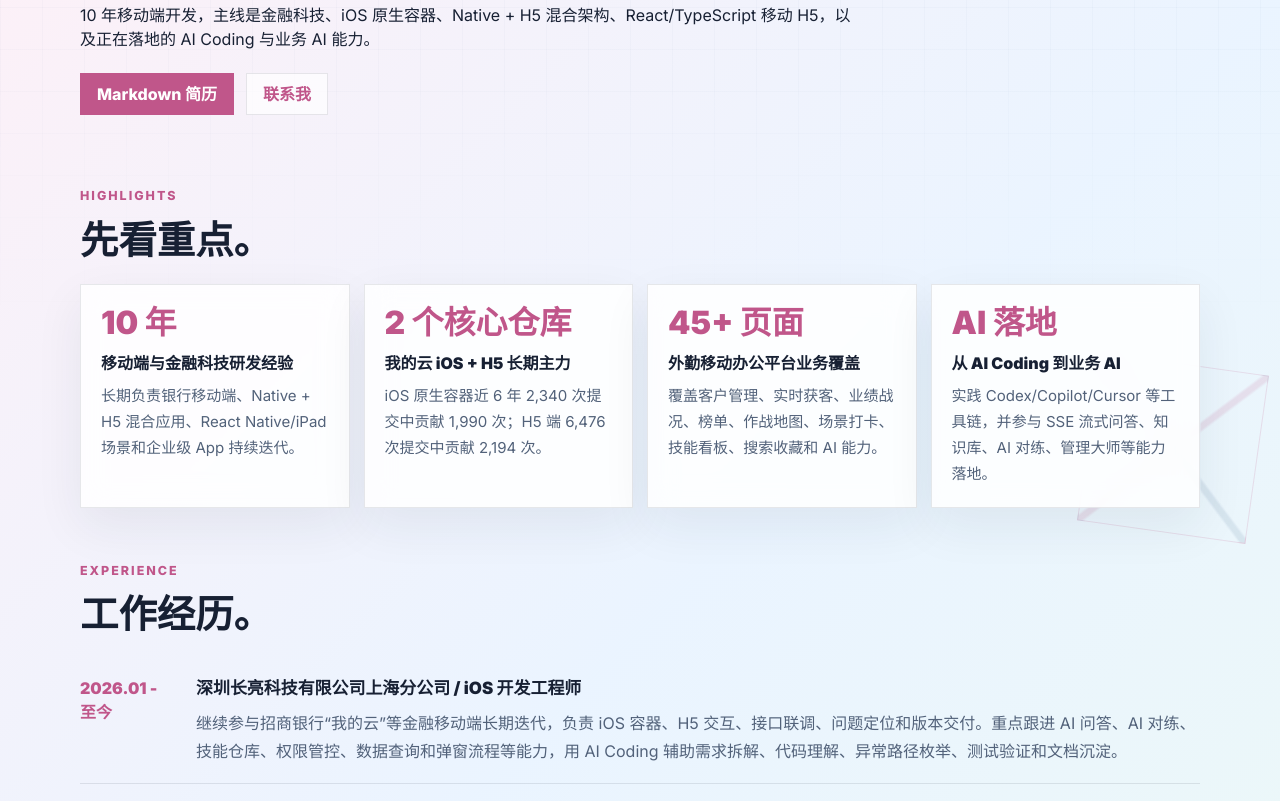
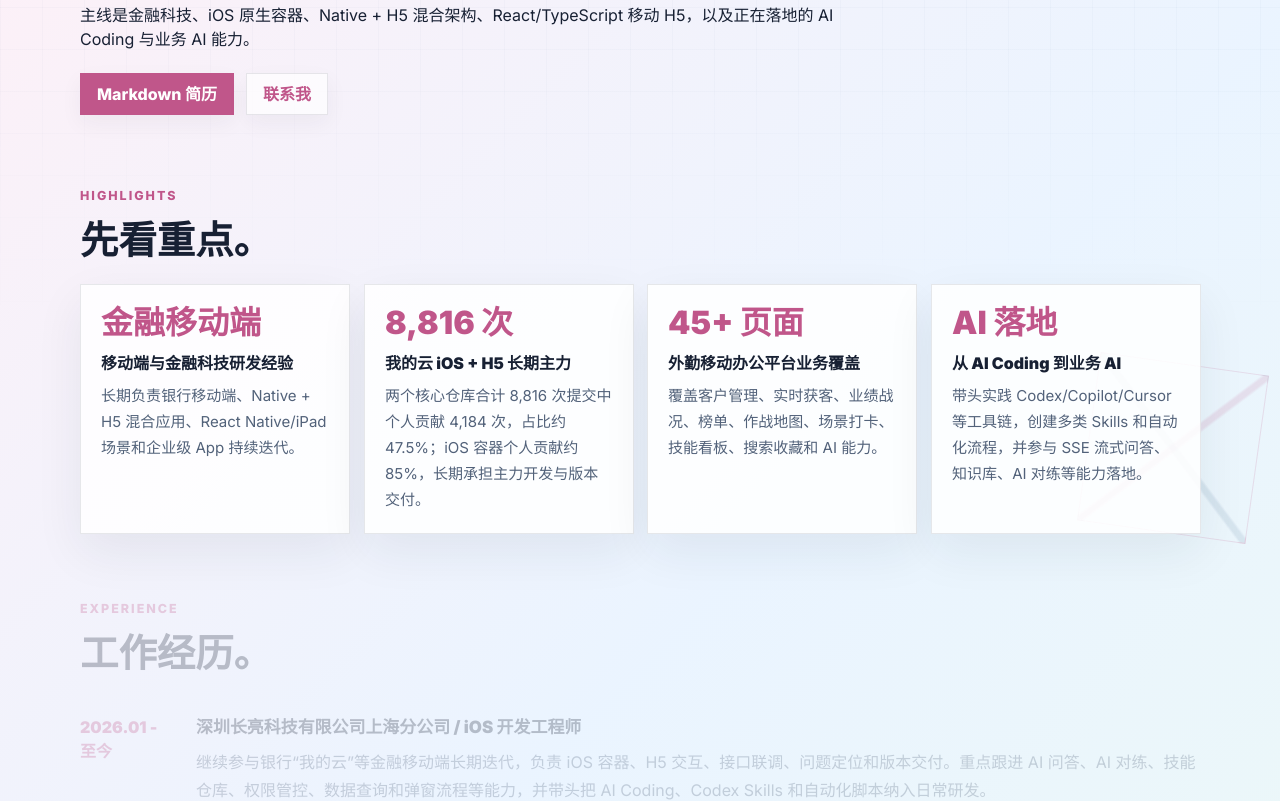
Before and after one commit to danielgzd/danielgzd.github.io, a Next.js app: page /resume in a window 1280 px wide. Shown: the part 245-1046 px from the top of the page. Built offline with nearby package versions, Linux system fonts and the light colour scheme.

Commit message:
Update resume content and interactions

```diff
--- a/app/content.ts
+++ b/app/content.ts
@@ -14,18 +14,19 @@ export const skills = [
   "金融移动端交付",
   "性能优化 / 路由缓存 / 虚拟列表",
   "AI Coding / Agent 工作流",
+  "Codex Skills / 自动化提效",
 ];
 
 export const resumeHighlights = [
   {
-    value: "10 年",
+    value: "金融移动端",
     label: "移动端与金融科技研发经验",
     body: "长期负责银行移动端、Native + H5 混合应用、React Native/iPad 场景和企业级 App 持续迭代。",
   },
   {
-    value: "2 个核心仓库",
+    value: "8,816 次",
     label: "我的云 iOS + H5 长期主力",
-    body: "iOS 原生容器近 6 年 2,340 次提交中贡献 1,990 次；H5 端 6,476 次提交中贡献 2,194 次。",
+    body: "两个核心仓库合计 8,816 次提交中个人贡献 4,184 次，占比约 47.5%；iOS 容器个人贡献约 85%，长期承担主力开发与版本交付。",
   },
   {
     value: "45+ 页面",
@@ -35,7 +36,7 @@ export const resumeHighlights = [
   {
     value: "AI 落地",
     label: "从 AI Coding 到业务 AI",
-    body: "实践 Codex/Copilot/Cursor 等工具链，并参与 SSE 流式问答、知识库、AI 对练、管理大师等能力落地。",
+    body: "带头实践 Codex/Copilot/Cursor 等工具链，创建多类 Skills 和自动化流程，并参与 SSE 流式问答、知识库、AI 对练等能力落地。",
   },
 ];
 
@@ -43,7 +44,7 @@ export const timeline = [
   {
     period: "2026.01 - 至今",
     title: "深圳长亮科技有限公司上海分公司 / iOS 开发工程师",
-    body: "继续参与招商银行“我的云”等金融移动端长期迭代，负责 iOS 容器、H5 交互、接口联调、问题定位和版本交付。重点跟进 AI 问答、AI 对练、技能仓库、权限管控、数据查询和弹窗流程等能力，用 AI Coding 辅助需求拆解、代码理解、异常路径枚举、测试验证和文档沉淀。",
+    body: "继续参与银行“我的云”等金融移动端长期迭代，负责 iOS 容器、H5 交互、接口联调、问题定位和版本交付。重点跟进 AI 问答、AI 对练、技能仓库、权限管控、数据查询和弹窗流程等能力，并带头把 AI Coding、Codex Skills 和自动化脚本纳入日常研发。",
   },
   {
     period: "2022.01 - 2025.12",
@@ -67,19 +68,19 @@ export const timeline = [
   },
   {
     period: "教育",
-    title: "软件工程本科 / 人工智能培训师相关证书",
-    body: "软件工程与计算机网络复合背景，已获取人工智能培训师相关证书。持续学习大模型、AI Coding、智能体工作流、提示词工程和 AI 产品落地方法，把新工具转化为可验证、可复用的工程效率。",
+    title: "软件工程本科 / 上海人工智能训练师高级证书",
+    body: "软件工程与计算机网络复合背景，通过自学人工智能训练师等课程，已考取上海人工智能训练师高级证书。持续学习大模型、AI Coding、智能体工作流、提示词工程和 AI 产品落地方法，并在“我的云”等项目中实践 AI 技术应用落地。",
   },
 ];
 
 export const practices = [
   {
     title: "我的云 iOS 原生容器",
-    body: "招商银行管理云/我的云 iOS 客户端，近 6 年 2,340 次提交中个人贡献 1,990 次。负责 Native 容器、WebView、JSBridge、登录授权、地图定位、扫码/相机、OCR、活体检测、NFC、语音识别等原生能力封装，支撑 H5 业务在 iOS 端稳定运行。",
+    body: "银行管理云/我的云 iOS 客户端，近 6 年 2,340 次提交中个人贡献 1,990 次，占比约 85%。负责 Native 容器、WebView、JSBridge、登录授权、地图定位、扫码/相机、OCR、活体检测、NFC、语音识别等原生能力封装，支撑 H5 业务在 iOS 端稳定运行。",
   },
   {
     title: "我的云 H5 外勤移动办公平台",
-    body: "招商银行外勤移动 H5 应用，5 年 6,476 次提交中个人贡献 2,194 次。参与 React + TypeScript + MobX 技术栈、dsbridge 原生桥接、多角色首页、数据看板、作战地图、场景打卡、搜索收藏、权限体系和灰度发布等长期建设。",
+    body: "银行外勤移动 H5 应用，5 年 6,476 次提交中个人贡献 2,194 次，占比约 33.9%。参与 React + TypeScript + MobX 技术栈、dsbridge 原生桥接、多角色首页、数据看板、作战地图、场景打卡、搜索收藏、权限体系和灰度发布等长期建设。",
   },
   {
     title: "AI 问答 / AI 对练 / 技能仓库",
@@ -107,7 +108,7 @@ export const practices = [
   },
   {
     title: "AI Coding 与个人自动化",
-    body: "系统使用 Codex、Copilot、Cursor 等 AI 编程与智能体工具，熟悉上下文读取、任务拆分、代码改造、测试构建、Review 和文档生成流程。把 AI 用在移动端研发、脚本自动化、信息流采集、内容翻译、摘要生成和个人效率工具中。",
+    body: "系统使用 Codex、Copilot、Cursor 等 AI 编程与智能体工具，熟悉上下文读取、任务拆分、代码改造、测试构建、Review 和文档生成流程。主动创建多类 Codex Skills、自动化脚本和结构化工作流，把 AI 用在移动端研发、脚本自动化、信息流采集、内容翻译、摘要生成和个人效率工具中。",
   },
 ];
 
--- a/app/globals.css
+++ b/app/globals.css
@@ -11,8 +11,12 @@
   --sky: #e8f3ff;
   --sakura: #ffeaf3;
   --violet: #eee9ff;
+  --gold: #f4b95f;
+  --cyan: #67c5d8;
   --line: rgba(23, 32, 51, 0.1);
   --panel: rgba(255, 255, 255, 0.86);
+  --ease-out: cubic-bezier(0.16, 1, 0.3, 1);
+  --ease-snap: cubic-bezier(0.2, 0.8, 0.2, 1);
 }
 
 * {
@@ -28,6 +32,7 @@ body {
   color: var(--ink);
   background:
     linear-gradient(135deg, rgba(255, 234, 243, 0.72) 0%, rgba(232, 243, 255, 0.9) 36%, rgba(231, 248, 241, 0.78) 72%, #fff 100%);
+  animation: page-fade 520ms var(--ease-out) both;
 }
 
 body::before {
@@ -47,7 +52,7 @@ a {
   color: inherit;
   text-decoration: none;
   transition: border-color 180ms ease, color 180ms ease, transform 180ms ease,
-    background 180ms ease;
+    background 180ms ease, box-shadow 180ms ease;
 }
 
 .site-shell {
@@ -67,6 +72,7 @@ a {
   border-bottom: 1px solid var(--line);
   background: rgba(255, 250, 253, 0.82);
   backdrop-filter: blur(16px);
+  animation: slide-down 520ms var(--ease-out) both;
 }
 
 .brand {
@@ -86,6 +92,27 @@ a {
   color: #c0568a;
 }
 
+.top-nav a {
+  position: relative;
+}
+
+.top-nav a::after {
+  position: absolute;
+  right: 0;
+  bottom: -7px;
+  left: 0;
+  height: 2px;
+  content: "";
+  background: linear-gradient(90deg, #c0568a, var(--cyan));
+  transform: scaleX(0);
+  transform-origin: left;
+  transition: transform 220ms var(--ease-snap);
+}
+
+.top-nav a:hover::after {
+  transform: scaleX(1);
+}
+
 .hero {
   display: grid;
   grid-template-columns: minmax(0, 1.05fr) minmax(280px, 0.62fr);
@@ -93,6 +120,11 @@ a {
   align-items: end;
   min-height: 460px;
   padding: 58px 0 38px;
+}
+
+.hero-copy,
+.page-hero {
+  animation: rise-in 620ms var(--ease-out) both;
 }
 
 .compact-hero {
@@ -182,6 +214,7 @@ a {
   color: #c0568a;
   font-weight: 750;
   background: rgba(255, 255, 255, 0.68);
+  box-shadow: 0 8px 22px rgba(31, 41, 55, 0.05);
 }
 
 .hero-actions a:first-child {
@@ -193,6 +226,7 @@ a {
 .hero-actions a:hover {
   transform: translateY(-2px);
   border-color: rgba(192, 86, 138, 0.36);
+  box-shadow: 0 14px 30px rgba(192, 86, 138, 0.14);
 }
 
 .resume-actions {
@@ -202,16 +236,73 @@ a {
 .profile-card,
 .soft-panel,
 .news-card {
+  position: relative;
+  overflow: hidden;
   border: 1px solid var(--line);
   background: var(--panel);
   box-shadow: 0 18px 46px rgba(31, 41, 55, 0.07);
   backdrop-filter: blur(14px);
+  transform: translateZ(0);
+  transition:
+    transform 260ms var(--ease-snap),
+    border-color 220ms ease,
+    box-shadow 260ms ease,
+    background 220ms ease;
+  will-change: transform;
+}
+
+.profile-card::before,
+.soft-panel::before,
+.news-card::before {
+  position: absolute;
+  inset: 0;
+  z-index: 0;
+  pointer-events: none;
+  content: "";
+  background:
+    linear-gradient(120deg, transparent 0%, rgba(255, 255, 255, 0.78) 26%, transparent 42%),
+    linear-gradient(135deg, rgba(192, 86, 138, 0.08), rgba(103, 197, 216, 0.08));
+  opacity: 0;
+  transform: translateX(-48%);
+  transition: opacity 220ms ease, transform 520ms var(--ease-out);
+}
+
+.profile-card > *,
+.soft-panel > *,
+.news-card > * {
+  position: relative;
+  z-index: 1;
+}
+
+.profile-card:hover,
+.soft-panel:hover,
+.news-card:hover {
+  border-color: rgba(192, 86, 138, 0.3);
+  box-shadow:
+    0 22px 54px rgba(31, 41, 55, 0.1),
+    0 0 0 1px rgba(103, 197, 216, 0.1);
+  transform: translateY(-5px);
+}
+
+.profile-card:hover::before,
+.soft-panel:hover::before,
+.news-card:hover::before {
+  opacity: 1;
+  transform: translateX(48%);
+}
+
+.soft-panel:active,
+.news-card:active,
+.hero-actions a:active,
+.tab-labels label:active {
+  transform: translateY(-1px) scale(0.99);
 }
 
 .profile-card {
   display: grid;
   gap: 12px;
   padding: 18px;
+  animation: card-pop 700ms 120ms var(--ease-out) both;
 }
 
 .profile-card div {
@@ -241,6 +332,9 @@ a {
 
 .section {
   padding-top: 54px;
+  animation: rise-in 620ms var(--ease-out) both;
+  animation-timeline: view();
+  animation-range: entry 0% cover 26%;
 }
 
 .section-title {
@@ -294,6 +388,18 @@ a {
   font-size: 0.9rem;
   font-weight: 720;
   background: rgba(255, 234, 243, 0.66);
+  transition:
+    transform 200ms var(--ease-snap),
+    border-color 200ms ease,
+    background 200ms ease,
+    box-shadow 200ms ease;
+}
+
+.skill-list span:hover {
+  border-color: rgba(103, 197, 216, 0.38);
+  background: rgba(232, 243, 255, 0.82);
+  box-shadow: 0 10px 24px rgba(31, 78, 121, 0.08);
+  transform: translateY(-3px);
 }
 
 .highlight-grid {
@@ -304,6 +410,40 @@ a {
 
 .highlight-card {
   padding: 20px;
+}
+
+.highlight-card,
+.portal-card,
+.practice-grid article,
+.news-card {
+  animation: card-pop 520ms var(--ease-out) both;
+}
+
+.highlight-card:nth-child(1),
+.portal-card:nth-child(1),
+.practice-grid article:nth-child(1),
+.news-card:nth-child(1) {
+  animation-delay: 40ms;
+}
+
+.highlight-card:nth-child(2),
+.portal-card:nth-child(2),
+.practice-grid article:nth-child(2),
+.news-card:nth-child(2) {
+  animation-delay: 90ms;
+}
+
+.highlight-card:nth-child(3),
+.portal-card:nth-child(3),
+.practice-grid article:nth-child(3),
+.news-card:nth-child(3) {
+  animation-delay: 140ms;
+}
+
+.highlight-card:nth-child(4),
+.practice-grid article:nth-child(4),
+.news-card:nth-child(4) {
+  animation-delay: 190ms;
 }
 
 .highlight-card strong {
@@ -340,11 +480,27 @@ a {
   gap: 20px;
   border-bottom: 1px solid var(--line);
   padding: 18px 0;
+  transition:
+    border-color 220ms ease,
+    transform 220ms var(--ease-snap),
+    background 220ms ease;
+}
+
+.timeline article:hover {
+  border-color: rgba(192, 86, 138, 0.26);
+  background: linear-gradient(90deg, rgba(255, 234, 243, 0.42), transparent 72%);
+  transform: translateX(4px);
 }
 
 .timeline time {
   color: #c0568a;
   font-weight: 820;
+  transition: color 180ms ease, transform 220ms var(--ease-snap);
+}
+
+.timeline article:hover time {
+  color: #1f8ea2;
+  transform: translateX(2px);
 }
 
 .portal-grid {
@@ -413,6 +569,8 @@ a {
 }
 
 .tab-labels label {
+  position: relative;
+  overflow: hidden;
   cursor: pointer;
   border: 1px solid var(--line);
   padding: 9px 14px;
@@ -420,6 +578,19 @@ a {
   font-size: 0.92rem;
   font-weight: 760;
   background: rgba(255, 255, 255, 0.72);
+  transition:
+    transform 200ms var(--ease-snap),
+    border-color 200ms ease,
+    color 200ms ease,
+    background 200ms ease,
+    box-shadow 200ms ease;
+}
+
+.tab-labels label:hover {
+  border-color: rgba(103, 197, 216, 0.35);
+  color: #1f7180;
+  box-shadow: 0 10px 24px rgba(31, 78, 121, 0.08);
+  transform: translateY(-2px);
 }
 
 #tab-ai:checked ~ .tab-labels label[for="tab-ai"],
@@ -436,6 +607,10 @@ a {
   border-color: rgba(192, 86, 138, 0.28);
   color: #9d3f71;
   background: var(--sakura);
+  box-shadow:
+    0 12px 28px rgba(192, 86, 138, 0.13),
+    inset 0 -2px 0 rgba(244, 185, 95, 0.55);
+  transform: translateY(-2px);
 }
 
 .tab-panel {
@@ -454,6 +629,7 @@ a {
 #tab-events:checked ~ .tab-panel[data-panel="events"],
 #tab-photo:checked ~ .tab-panel[data-panel="photo"] {
   display: block;
+  animation: panel-in 320ms var(--ease-out) both;
 }
 
 .panel-note {
@@ -472,16 +648,17 @@ a {
   overflow: hidden;
 }
 
-.news-card:hover {
-  transform: translateY(-3px);
-  border-color: rgba(192, 86, 138, 0.24);
-}
-
 .news-card img {
   width: 100%;
   aspect-ratio: 16 / 9;
   object-fit: cover;
   background: var(--sky);
+  transition: transform 520ms var(--ease-out), filter 260ms ease;
+}
+
+.news-card:hover img {
+  filter: saturate(1.06) contrast(1.03);
+  transform: scale(1.045);
 }
 
 .news-card div {
@@ -490,6 +667,64 @@ a {
 
 .news-card span {
   margin-bottom: 8px;
+}
+
+@keyframes page-fade {
+  from {
+    opacity: 0;
+  }
+
+  to {
+    opacity: 1;
+  }
+}
+
+@keyframes slide-down {
+  from {
+    opacity: 0;
+    transform: translateY(-14px);
+  }
+
+  to {
+    opacity: 1;
+    transform: translateY(0);
+  }
+}
+
+@keyframes rise-in {
+  from {
+    opacity: 0;
+    transform: translateY(18px);
+  }
+
+  to {
+    opacity: 1;
+    transform: translateY(0);
+  }
+}
+
+@keyframes card-pop {
+  from {
+    opacity: 0;
+    transform: translateY(18px) scale(0.98);
+  }
+
+  to {
+    opacity: 1;
+    transform: translateY(0) scale(1);
+  }
+}
+
+@keyframes panel-in {
+  from {
+    opacity: 0;
+    transform: translateY(10px);
+  }
+
+  to {
+    opacity: 1;
+    transform: translateY(0);
+  }
 }
 
 @media (max-width: 900px) {
@@ -541,3 +776,18 @@ a {
     padding-top: 54px;
   }
 }
+
+@media (prefers-reduced-motion: reduce) {
+  *,
+  *::before,
+  *::after {
+    scroll-behavior: auto !important;
+    animation-duration: 1ms !important;
+    animation-iteration-count: 1 !important;
+    transition-duration: 1ms !important;
+  }
+
+  .section {
+    animation-timeline: auto;
+  }
+}
--- a/app/page.tsx
+++ b/app/page.tsx
@@ -5,7 +5,7 @@ const portals = [
   {
     href: "/resume",
     title: "履历",
-    body: "10 年移动端开发，聚焦金融科技、iOS 原生容器、混合架构、React/TS 移动 H5 和 AI 落地。",
+    body: "聚焦金融科技、iOS 原生容器、混合架构、React/TS 移动 H5 和 AI 落地。",
   },
   {
     href: "/projects",
@@ -29,7 +29,7 @@ export default function Home() {
           <p className="eyebrow">iOS / Cross-platform / Product-minded Engineer</p>
           <h1>Daniel</h1>
           <p className="hero-text">
-            2015 年入行，10 年移动端开发经验。长期主力参与招商银行“我的云”iOS 原生容器与 H5 外勤平台建设，覆盖 Native + H5、React/TypeScript、地图定位、OCR/活体检测、数据看板和 AI 问答/对练能力。
+            长期深耕金融移动端与企业级移动应用，主力参与银行“我的云”iOS 原生容器与 H5 外勤平台建设，覆盖 Native + H5、React/TypeScript、地图定位、OCR/活体检测、数据看板和 AI 问答/对练能力。
           </p>
           <div className="hero-actions">
             <a href="https://github.com/danielgzd">GitHub</a>
@@ -47,7 +47,7 @@ export default function Home() {
           </div>
           <div>
             <span>Impact</span>
-            <strong>我的云 iOS 1,990 次提交，H5 2,194 次提交</strong>
+            <strong>我的云核心仓库个人贡献 4,184 次提交，占比约 47.5%</strong>
           </div>
         </aside>
       </section>
--- a/app/resume/page.tsx
+++ b/app/resume/page.tsx
@@ -9,7 +9,7 @@ export default function ResumePage() {
         <p className="eyebrow">Resume</p>
         <h1>履历</h1>
         <p>
-          10 年移动端开发，主线是金融科技、iOS 原生容器、Native + H5 混合架构、React/TypeScript 移动 H5，以及正在落地的 AI Coding 与业务 AI 能力。
+          主线是金融科技、iOS 原生容器、Native + H5 混合架构、React/TypeScript 移动 H5，以及正在落地的 AI Coding 与业务 AI 能力。
         </p>
         <div className="hero-actions resume-actions">
           <a href="/Daniel-iOS-Resume-2026.md">Markdown 简历</a>
```
Also changed, not shown: public/Daniel-iOS-Resume-2026.md (+16 -12 lines), 1 other file (tests, documents, lock files or other folders).
